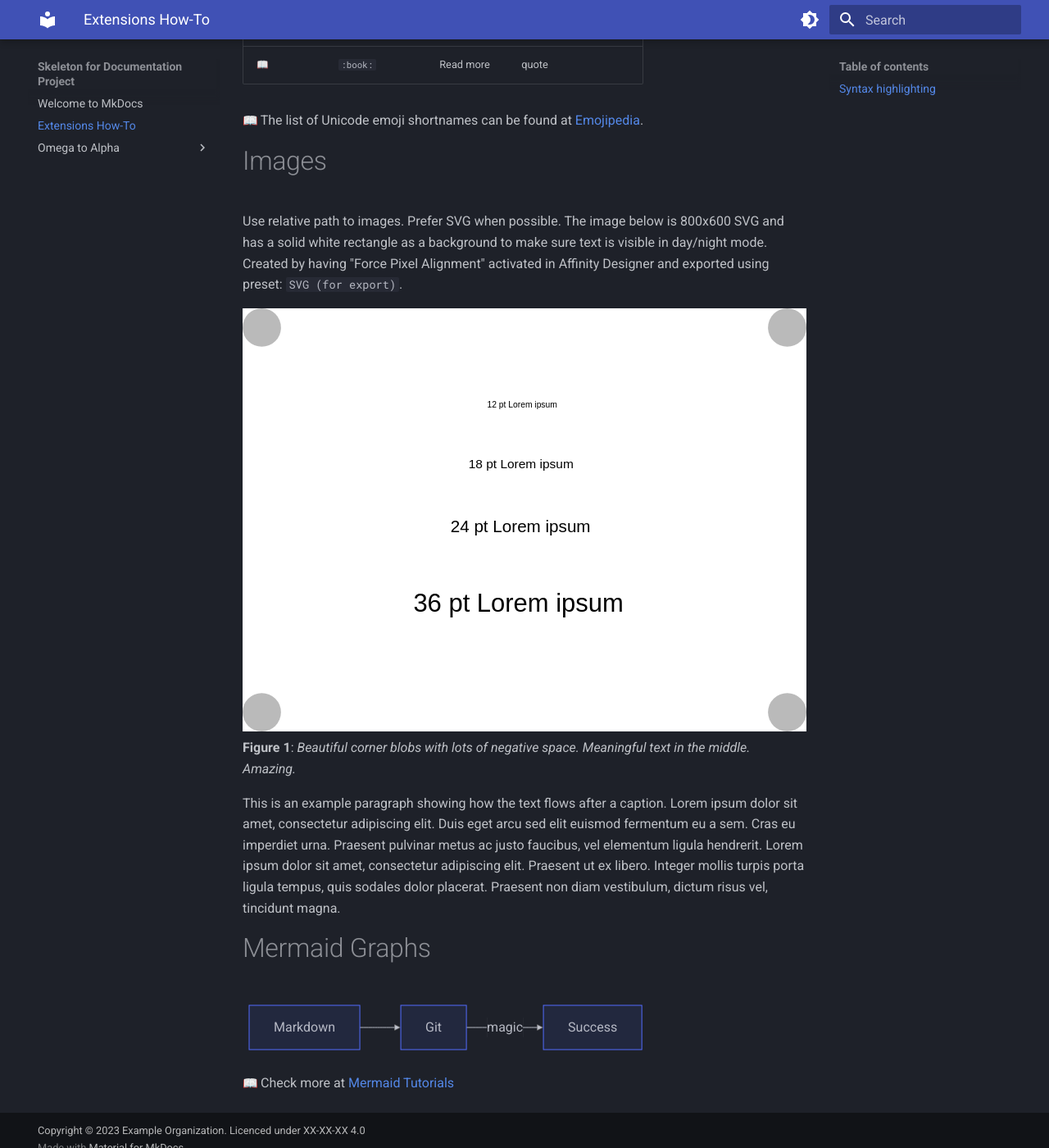
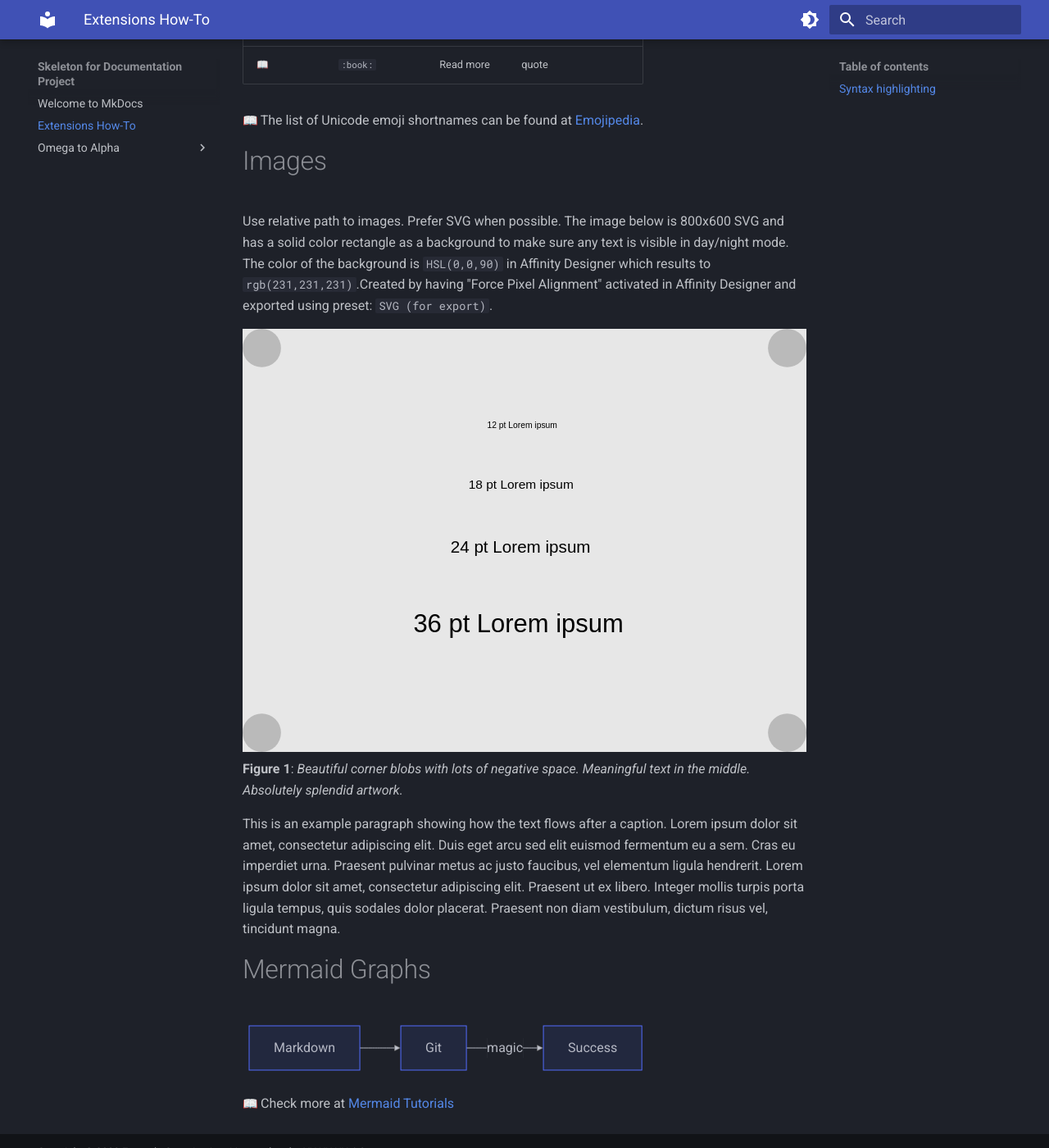
Before and after one commit to sourander/doc-skeleton, an MkDocs documentation site: the page built from docs/extensions.md, in a window 1280 px wide and 1400 px high, scrolled down 1377 px. Shown: the whole window at 82% size. Built offline with MkDocs 1.6.1 and Material for MkDocs 9.7.7, drawn with Linux system fonts in a browser that asks for light colours; emoji names are drawn with the system emoji font.

Commit message:
Change image background to luminance 90

```diff
--- a/docs/extensions.md
+++ b/docs/extensions.md
@@ -50,10 +50,10 @@ Prefer these standard usages for emojis:
 
 # Images
 
-Use relative path to images. Prefer SVG when possible. The image below is 800x600 SVG and has a solid white rectangle as a background to make sure text is visible in day/night mode. Created by having "Force Pixel Alignment" activated in Affinity Designer and exported using preset: `SVG (for export)`.
+Use relative path to images. Prefer SVG when possible. The image below is 800x600 SVG and has a solid color rectangle as a background to make sure any text is visible in day/night mode. The color of the background is `HSL(0,0,90)` in Affinity Designer which results to `rgb(231,231,231)`.Created by having "Force Pixel Alignment" activated in Affinity Designer and exported using preset: `SVG (for export)`.
 
 ![Image title](./images/test_image.svg)
-**Figure 1**: *Beautiful corner blobs with lots of negative space. Meaningful text in the middle. Amazing.*
+**Figure 1**: *Beautiful corner blobs with lots of negative space. Meaningful text in the middle. Absolutely splendid artwork.*
 
 This is an example paragraph showing how the text flows after a caption. Lorem ipsum dolor sit amet, consectetur adipiscing elit. Duis eget arcu sed elit euismod fermentum eu a sem. Cras eu imperdiet urna. Praesent pulvinar metus ac justo faucibus, vel elementum ligula hendrerit. Lorem ipsum dolor sit amet, consectetur adipiscing elit. Praesent ut ex libero. Integer mollis turpis porta ligula tempus, quis sodales dolor placerat. Praesent non diam vestibulum, dictum risus vel, tincidunt magna.
 
```
Also changed, not shown: docs/images/test_image.svg.
